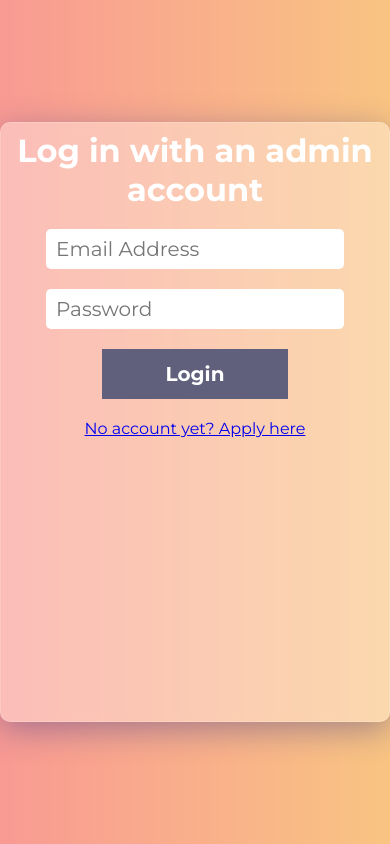
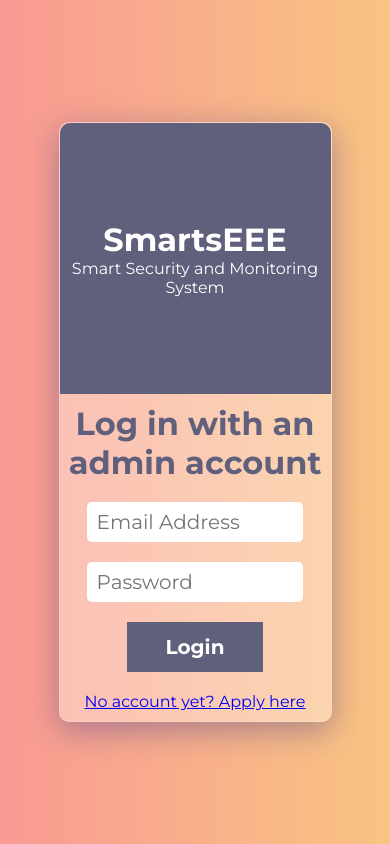
Before and after one commit to JohnEdrickGador/SmartsEEE, a React (Create React App) app: page /login in a window 390 px wide. Built offline with nearby package versions, Linux system fonts and the light colour scheme.

Commit message:
revamped the design for the login page

```diff
--- a/src/pages/Login.js
+++ b/src/pages/Login.js
@@ -55,6 +55,11 @@ export default function Login({ history }) {
     return (
         <div className="login-page">
             <div className="login-container">
+                <div className="login-cover">
+                    <h1 className="login-logo">SmartsEEE</h1>
+                    <p>Smart Security and Monitoring System</p>
+                </div>
+                <div className="login-fields">
                     <h1 className="login-title">Log in with an admin account</h1>
                     <form className="login-form" onSubmit={ loginHandler }>
                         <input type = "text" name = "email" id = "email" placeholder = "Email Address" value = {email} onChange={emailHandler}></input>
@@ -64,5 +69,6 @@ export default function Login({ history }) {
                     </form>
                 </div>
             </div>
+        </div>
     )
 }
--- a/src/styles/login.css
+++ b/src/styles/login.css
@@ -22,18 +22,30 @@
     -webkit-backdrop-filter: blur( 5px );
     border-radius: 10px;
     border: 1px solid rgba( 255, 255, 255, 0.18 );
-    width: 600px;
+    width: 70%;
     height: 600px;
     font-family: 'Montserrat', sans-serif;
     display: flex;
-    flex-direction: column;
+    flex-direction: row;
+    column-gap: 10px;
     text-align: center;
     align-items: center;
-    padding: 2%;
+}
+
+.login-cover {
+    background-color: #60607d;
+    border-radius: 10px 0 0 10px ;
+    height: 100%;
+    width: 60%;
+    display: flex;
+    flex-direction: column;
+    align-content: center;
+    justify-content: center;
+    color: white;
 }
 
 .login-title {
-    color: white;
+    color: #60607d;
 }
 
 .login-form {
@@ -77,3 +89,25 @@
 .login-btn:hover {
     transform: scale(1.05);
 }
+
+@media screen and (max-width: 1000px) {
+    .login-container {
+        flex-direction: column;
+        row-gap: 10px;
+    }
+
+    .login-cover {
+        background-color: #60607d;
+        border-radius: 10px 10px 0 0 ;
+        width: 100%;
+        display: flex;
+        flex-direction: column;
+        align-content: center;
+        justify-content: center;
+        color: white;
+    }
+
+    .login-fields {
+        padding-bottom: 10px;
+    }
+}
```
Lines whose indentation alone changed are shown as unchanged.
